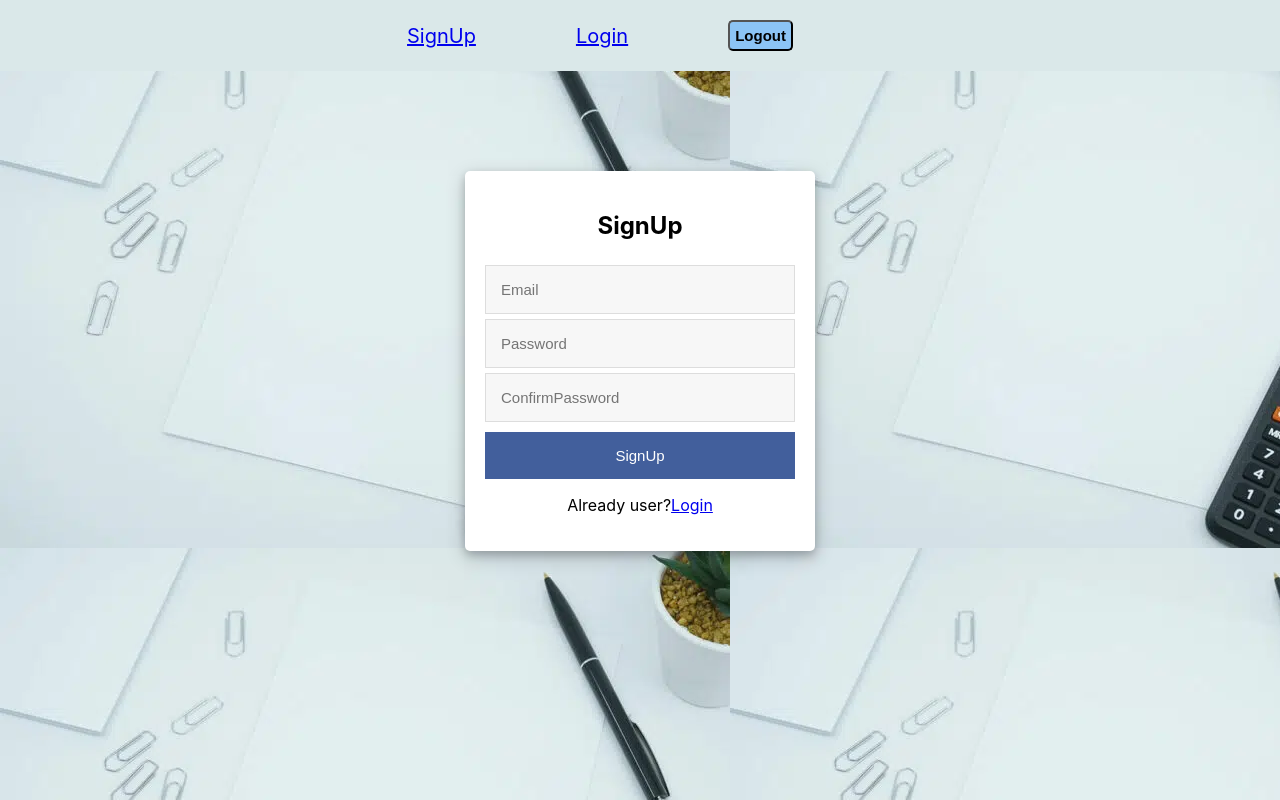
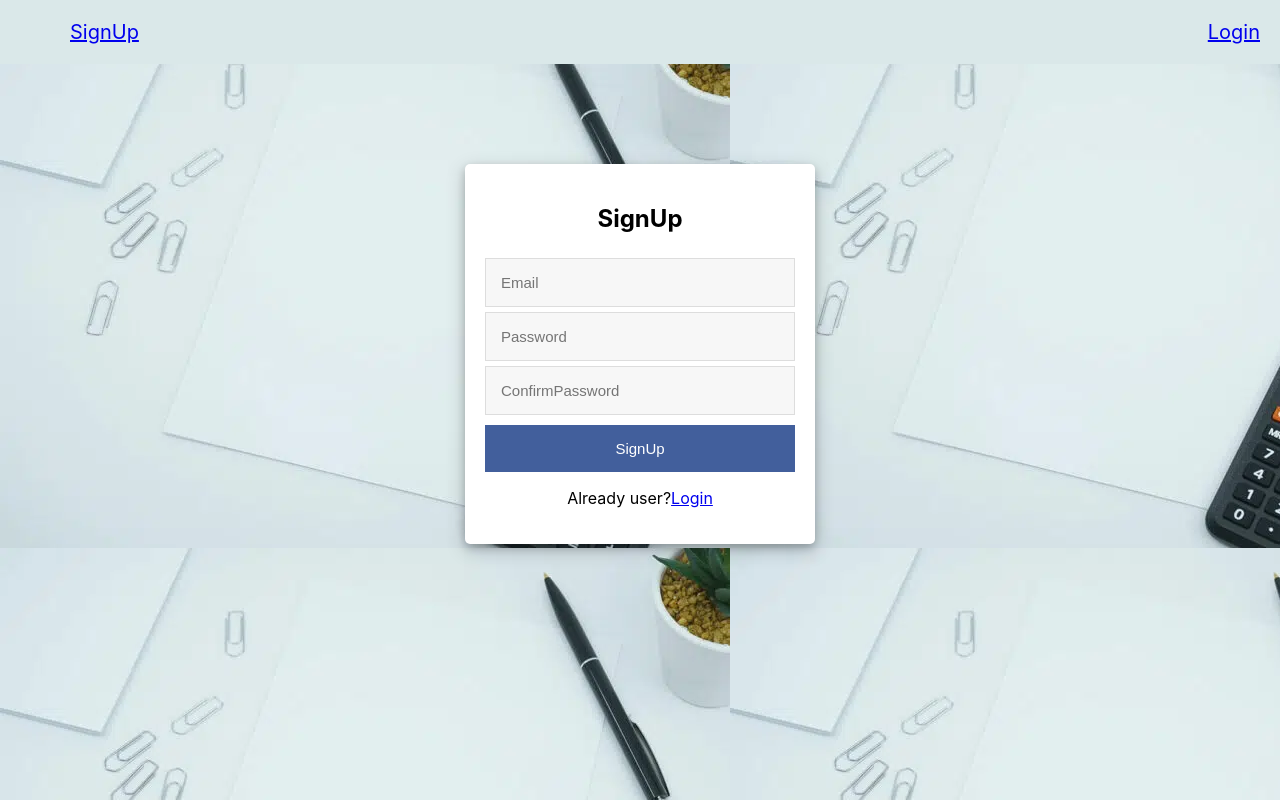
Before and after one commit to Pavanmachareddy/etracker, a React (Create React App) app: page / in a window 1280 px wide. Built offline with nearby package versions, Linux system fonts and the light colour scheme.

Commit message:
simply some change the code

```diff
--- a/src/App.js
+++ b/src/App.js
@@ -16,7 +16,7 @@ function App() {
       <Header login={isLogin} setLogin={setIsLogin} />
       <Routes>
         <Route exact path="/" element={<SignUp />} />
-        <Route exact path="/welcome" element={<WellComePage />} />
+        <Route exact path="/welcome" element={<WellComePage setIsLogin={setIsLogin} />} />
         <Route exact path="/login" element={<Login setLogin={setIsLogin} />} />
         <Route exact path="/completeprofile" element={<Profile />} />
         <Route exact path="/resetpassword" element={<PasswordReset />} />
--- a/src/component/Layout/Header/Header.css
+++ b/src/component/Layout/Header/Header.css
@@ -6,7 +6,7 @@
 .nav{
     display: flex;
     align-items: center;
-    justify-content: center;
+    justify-content: space-between;
     font-size: 20px;
     text-decoration: none;
     padding-left: 20px;
@@ -14,7 +14,7 @@
 
 .home{
     margin-right: 100px;
-    margin-left: -100px;
+    margin-left: 30px;
 }
 .btn{
     background-color: rgb(140,196,245);
@@ -23,4 +23,9 @@
     font-size: 15px;
     font-weight: 700;
     border-radius: 5px;
+    /* align-items: center; */
+
 }
+.p{
+    margin-left: 300px;
+}
--- a/src/component/Layout/Header/Header.js
+++ b/src/component/Layout/Header/Header.js
@@ -3,22 +3,39 @@ import { Link, useNavigate } from "react-router-dom";
 import "./Header.css";
 
 const Header = (props) => {
+  let loggedIn = props.login;
   const navigate = useNavigate();
 
   const logoutHandler = () => {
     localStorage.removeItem("idToken");
     navigate("/login");
+    props.setLogin(false);
   };
   return (
     <div className="header">
       <nav className="nav">
+        {loggedIn && <span>Wellcome to Expense Tracker</span>}
+
+        {!loggedIn ? (
+          <>
             <Link to="/" className="home">
               SignUp
             </Link>
             <Link to="login">Login</Link>
+          </>
+        ) : (
           <button className="btn" onClick={logoutHandler}>
             Logout
           </button>
+        )}
+        {loggedIn ? (
+          <p>
+            Your profile is Incomplete.
+            <Link to="/completeprofile">Complete Now</Link>
+          </p>
+        ) : (
+          ""
+        )}
       </nav>
     </div>
   );
--- a/src/component/Pages/SignUp/SignUp.js
+++ b/src/component/Pages/SignUp/SignUp.js
@@ -1,5 +1,5 @@
 import React, { useState } from "react";
-import { Link } from "react-router-dom";
+import { Link, Navigate, useNavigate } from "react-router-dom";
 // import VerifyEmailId from "../VerifyEmail/VerifyEmailId";
 import "./SignUp.css";
 
@@ -9,6 +9,7 @@ const SignUp = () => {
   const [inputEmail, setInputEmail] = useState("");
   const [inputPassword, setInputPassword] = useState("");
   const [inputConfirmPassword, setInputConfirmPassword] = useState("");
+  const navigate = useNavigate();
 
   const emailHandler = (e) => {
     setInputEmail(e.target.value);
@@ -21,11 +22,10 @@ const SignUp = () => {
   const confirmPasswordHandler = (e) => {
     setInputConfirmPassword(e.target.value);
   };
-  console.log(inputEmail,inputPassword)
+  console.log(inputEmail, inputPassword);
   const submitHandler = (e) => {
     e.preventDefault();
-    console.log(inputEmail,inputPassword)
-
+    console.log(inputEmail, inputPassword);
 
     if (inputPassword === inputConfirmPassword) {
       fetch(
@@ -33,8 +33,8 @@ const SignUp = () => {
         {
           method: "POST",
           body: JSON.stringify({
-            email:inputEmail,
-            password:inputPassword,
+            email: inputEmail,
+            password: inputPassword,
             returnSecureToken: true,
           }),
           headers: {
@@ -48,6 +48,7 @@ const SignUp = () => {
             console.log("Successfully Registered");
             alert("Successfully Registered");
             // setIsVerify(true);
+            navigate("/login");
             return res.json();
           } else {
             return res.json().then((data) => {
--- a/src/component/Pages/WellComePage.js
+++ b/src/component/Pages/WellComePage.js
@@ -1,17 +1,21 @@
-import React from "react";
+import React, { useEffect } from "react";
 import { Link } from "react-router-dom";
 import Expenses from "../Expenses/Expenses";
 
-const WellComePage = () => {
+const WellComePage = (props) => {
+  useEffect(() => {
+    props.setIsLogin(true);
+  }, []);
+
   return (
     <>
-      <div>
+      {/* <div>
         <h2>Wellcome to Expense Tracker</h2>
-      </div>
-      <p>
+      </div> */}
+      {/* <p>
         Your profile is Incomplete.
         <Link to="/completeprofile">Complete Now</Link>
-      </p>
+      </p> */}
       <Expenses />
     </>
   );
```
Lines whose indentation alone changed are shown as unchanged.
